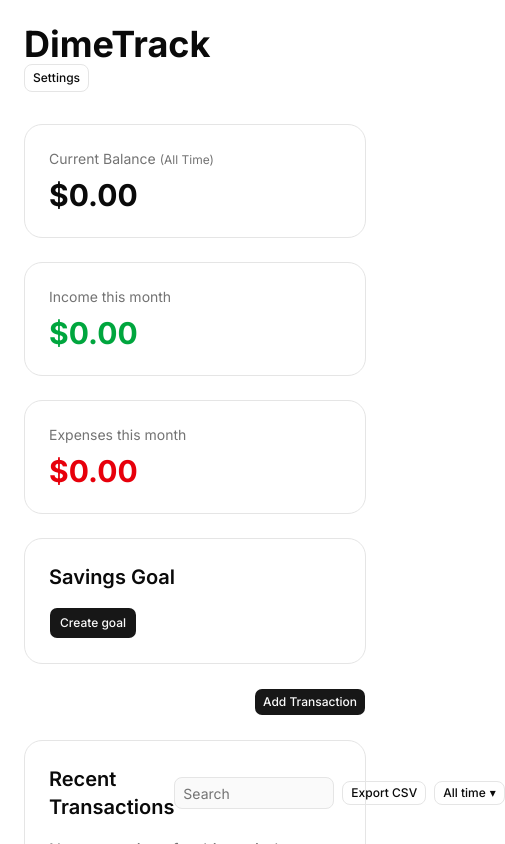
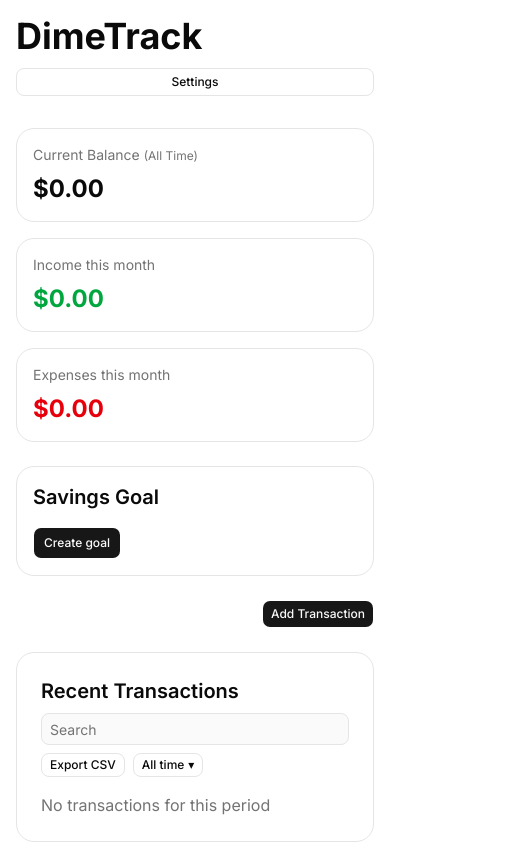
Before and after one commit to d3monas/DimeTrack, a Next.js app: page / in a window 390 px wide. Shown: the top 844 px of the page, 505 px wide, since content can reach past the window. Built offline with nearby package versions, Linux system fonts and the light colour scheme.

Commit message:
feat: improve responsive design, updated timestamps to show not only the date but the time in goal contributions, recent transaction list & recurring transactions

```diff
--- a/app/page.tsx
+++ b/app/page.tsx
@@ -170,6 +170,7 @@ export default function Home() {
         category,
         interval,
         lastProcessedDate: new Date().toISOString(),
+        createdAt: new Date().toISOString(),
       }
       setRecurring((prev) => [...prev, newRecurring])
     }
@@ -296,10 +297,11 @@ export default function Home() {
 
   return (
     <main className="min-h-screen bg-background">
-      <div className="mx-auto max-w-6xl p-6">
-        <header className="mb-8 flex items-start justify-between">
+      <div className="mx-auto max-w-6xl p-4 sm:p-6">
+        <header className="mb-8 flex flex-col gap-3 sm:flex-row sm:items-start sm:justify-between">
           <div>
-            <h1 className="text-4xl font-bold">DimeTrack</h1>
+            <h1 className="text-4xl font-bold sm:text-4xl">DimeTrack</h1>
+          </div>
           <SettingsDialog
             categories={categories}
             newCategory={newCategory}
@@ -311,24 +313,23 @@ export default function Home() {
             onCurrencyChange={setCurrency}
             recurring={recurring}
             onDeleteRecurring={deleteRecurring} />
-          </div>
         </header>
 
         {/* Current balance card */}
-        <div className="grid gap-6 md:grid-cols-3">
-          <div className="rounded-2xl border p-6">
+        <div className="grid gap-4 md:grid-cols-3 sm:gap-6">
+          <div className="rounded-2xl border p-4 sm:p-6">
             <p className="text-sm text-muted-foreground">Current Balance <span className="text-xs">(All Time)</span></p>
-            <h2 className="mt-2 text-3xl font-bold">{currencySymbol}{balance.toFixed(2)}</h2>
+            <h2 className="mt-2 text-2xl font-bold sm:text-3xl">{currencySymbol}{balance.toFixed(2)}</h2>
           </div>
 
-          <div className="rounded-2xl border p-6">
+          <div className="rounded-2xl border p-4 sm:p-6">
             <p className="text-sm text-muted-foreground">Income this month</p>
-            <h2 className="mt-2 text-3xl font-bold text-green-600">{currencySymbol}{income.toFixed(2)}</h2>
+            <h2 className="mt-2 text-2xl font-bold text-green-600 sm:text-3xl">{currencySymbol}{income.toFixed(2)}</h2>
           </div>
 
-          <div className="rounded-2xl border p-6">
+          <div className="rounded-2xl border p-4 sm:p-6">
             <p className="text-sm text-muted-foreground">Expenses this month</p>
-            <h2 className="mt-2 text-3xl font-bold text-red-600">{currencySymbol}{expenses.toFixed(2)}</h2>
+            <h2 className="mt-2 text-2xl font-bold text-red-600 sm:text-3xl">{currencySymbol}{expenses.toFixed(2)}</h2>
           </div>
         </div>
 
--- a/components/goals/goalCard.tsx
+++ b/components/goals/goalCard.tsx
@@ -64,7 +64,7 @@ export function GoalCard({ goal, progress, remaining, onEdit, onContribute, curr
 
     if (!goal) {
         return (
-            <div className="mt-6 rounded-2xl border p-6">
+            <div className="mt-6 rounded-2xl border p-4 sm:p-6">
                 <h2 className="text-xl font-semibold">Savings Goal</h2>
                 <Button size="lg" variant="default" onClick={onEdit} className="mt-4">Create goal</Button>
             </div>
@@ -72,16 +72,18 @@ export function GoalCard({ goal, progress, remaining, onEdit, onContribute, curr
     }
 
     return (
-        <div className="mt-6 rounded-2xl border p-6">
-            <div className="flex items-center justify-between">
+        <div className="mt-6 rounded-2xl border p-4 sm:p-6">
+            <div className="flex flex-col gap-3 sm:flex-row sm:items-center sm:justify-between">
                 <div>
                     <h2 className="text-xl font-semibold">{goal.name}</h2>
                     <p className="text-muted-foreground">Savings Goal</p>
                 </div>
-                <div className="flex items-center gap-4">
+                <div className="flex flex-wrap items-center gap-2 sm:gap-4">
                     <p className="font-bold">{currencySymbol}{goal.currentAmount.toFixed(2)} / {currencySymbol}{goal.targetAmount.toFixed(2)}</p>
-                    <Button size="sm" variant="outline" onClick={() => setContributeOpen(true)}>Contribute to goal</Button>
-                    <Button size="sm" variant="outline" onClick={onEdit}>Edit</Button>
+                    <div className="flex gap-2">
+                        <Button size="sm" variant="outline" onClick={() => setContributeOpen(true)}>Contribute to goal</Button>
+                        <Button size="sm" variant="outline" onClick={onEdit}>Edit</Button>
+                    </div>
                 </div>
             </div>
 
@@ -99,9 +101,9 @@ export function GoalCard({ goal, progress, remaining, onEdit, onContribute, curr
                     <p className="mb-2 text-sm font-medium">Contribution History</p>
                     <div className="space-y-2">
                         {pageItems.map((transaction) => (
-                            <div key={transaction.id} className="flex items-center justify-between rounded-md border p-2">
+                            <div key={transaction.id} className="flex flex-wrap gap-2 items-center justify-between rounded-md border p-2">
                                 <div>
-                                    <p className="text-sm">{new Date(transaction.date).toLocaleDateString()}</p>
+                                    <p className="text-sm">{new Date(transaction.date).toLocaleString()}</p>
                                     <p className="text-xs text-muted-foreground">Total: {currencySymbol}{transaction.runningTotal.toFixed(2)}</p>
                                 </div>
                                 <span className="text-sm font-medium text-green-600">+{currencySymbol}{transaction.amount.toFixed(2)}</span>
--- a/components/recentTransactions/transactionList.tsx
+++ b/components/recentTransactions/transactionList.tsx
@@ -52,15 +52,16 @@ export function TransactionList({
     const { pageItems, currentPage, totalPages, nextPage, prevPage } = pagination(searchedTransactions, transactionsPerPage, `${filter}-${searchTerm}`)
     return (
         <div>
-            <div className="mb-4 flex items-center justify-between">
+            <div className="mb-4 flex flex-col gap-2 sm:flex-row sm:items-center sm:justify-between">
                 <h2 className="text-xl font-semibold">Recent Transactions</h2>
-                <div className="flex items-center gap-2">
+                <div className="flex flex-wrap items-center gap-2">
                     <Input
                         placeholder="Search"
                         value={searchTerm}
                         onChange={(e) => setSearchTerm(e.target.value)}
-                    className="h-8 w-40 text-sm"
+                        className="h-8 w-full text-sm sm:w-40"
                     />
+                    <div className="flex gap-2">
                         <Button variant="outline" size="sm" onClick={handleExport}>Export CSV</Button>
                         <DropdownMenu>
                             <DropdownMenuTrigger asChild>
@@ -81,6 +82,7 @@ export function TransactionList({
                         </DropdownMenu>
                     </div>
                 </div>
+            </div>
 
             {searchedTransactions.length === 0 ? (
                 <p className="text-muted-foreground">{searchTerm.trim() ? "No transactions match your search" : "No transactions for this period"}</p>
@@ -88,12 +90,12 @@ export function TransactionList({
                 <>
                 <div className="space-y-4">
                     {pageItems.map((transaction) => (
-                        <div key={transaction.id} className="flex items-center justify-between border-b pb-3 last:border-0">
-                            <div>
+                        <div key={transaction.id} className="flex flex-wrap gap-2 items-center justify-between border-b pb-3 last:border-0">
+                            <div className="min-w-0">
                                 <p className="font-medium">{transaction.description}</p>
 
-                                <div className="flex gap-2 text-sm text-muted-foreground">
-                                    <span>{new Date(transaction.date).toLocaleDateString()}</span>
+                                <div className="flex flex-wrap gap-2 text-sm text-muted-foreground">
+                                    <span>{new Date(transaction.date).toLocaleString()}</span>
                                     <span>•</span>
                                     <span>{transaction.category}</span>
                                 </div>
--- a/components/settings/recurringManager.tsx
+++ b/components/settings/recurringManager.tsx
@@ -27,10 +27,11 @@ export function RecurringManager({ recurring, currencySymbol, onDelete }: Recurr
 
             <div className="space-y-2">
                 {recurring.map((recurring) => (
-                <div key={recurring.id} className="flex items-center justify-between rounded-md border p-3">
-                    <div>
+                <div key={recurring.id} className="flex flex-wrap items-center justify-between gap-2 rounded-md border p-3">
+                    <div className="min-w-0">
                         <p className="font-medium text-sm">{recurring.description}</p>
                         <p className="text-xs text-muted-foreground">{intervalLabels[recurring.interval]}</p>
+                        <p className="text-xs text-muted-foreground">Created {new Date(recurring.createdAt).toLocaleString()}</p>
                     </div>
                     <div className="flex items-center gap-3">
                         <span className={`text-sm font-medium ${recurring.type === "income" ? "text-green-600" : "text-red-600"}`}>
--- a/components/settings/settingsUI.tsx
+++ b/components/settings/settingsUI.tsx
@@ -48,14 +48,14 @@ export function SettingsDialog({
                 <div className="space-y-4">
                     <div>
                         <h3 className="font-semibold mb-2">Categories</h3>
-                        <div className="flex gap-2">
+                        <div className="flex flex-col gap-2 sm:flex-row">
                             <Input value={newCategory} onChange={(e) => setNewCategory(e.target.value)} placeholder="New Category" />
                             <Button onClick={onAddNewCategory}>Add</Button>
                         </div>
                         <div className="space-y-2 mt-4">
                             {categories.map((category) => (
-                                <div key={category} className="flex items-center justify-between rounded-md p-2">
-                                    <span>{category}</span>
+                                <div key={category} className="flex flex-wrap items-center justify-between gap-2 rounded-md p-2">
+                                    <span className="break-all">{category}</span>
                                     {category === defaultSavingsCategory ? (
                                         <span className="text-xs text-muted-foreground px-2 py-1 rounded-md border">Default</span>
                                     ) : (
--- a/types/recurringTransaction.ts
+++ b/types/recurringTransaction.ts
@@ -6,4 +6,5 @@ export type RecurringTransaction = {
     category: string
     interval: "daily" | "weekly" | "monthly" | "yearly"
     lastProcessedDate: string
+    createdAt: string
 }
```
Also changed, not shown: components/budgetOverview.tsx (+5 -5 lines). Lines whose indentation alone changed are shown as unchanged.
